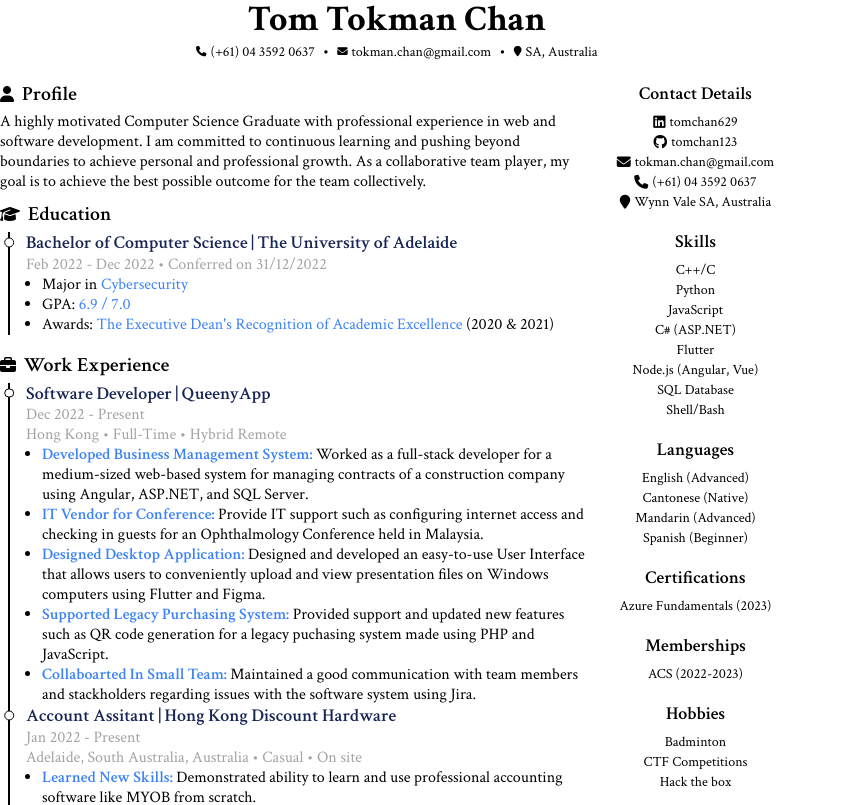
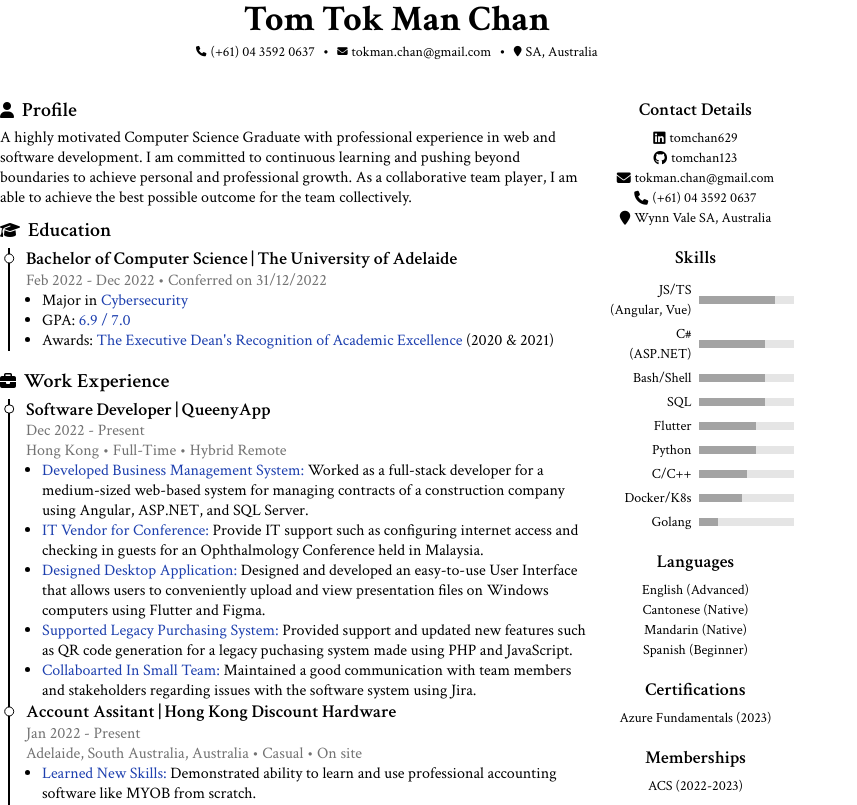
Before and after one commit to tomchan123/svelte-ui, a SvelteKit app: page /resume in a window 1280 px wide. Shown: the top 805 px of the page, without its empty margins (0-857 px from the left). Built offline with nearby package versions, Linux system fonts and the light colour scheme.

Commit message:
Updated resume

```diff
--- a/src/routes/resume/+page.svelte
+++ b/src/routes/resume/+page.svelte
@@ -3,8 +3,8 @@
 </script>
 
 <Comp.A4>
-	<div class="mb-4">
-		<h1 class="font-bold text-4xl text-center">Tom Tokman Chan</h1>
+	<div class="mb-8">
+		<h1 class="font-bold text-4xl text-center">Tom Tok Man Chan</h1>
 		<div class="flex flex-row gap-2 items-center">
 			<div class="flex flex-row items-center gap-1">
 				<i class="fa-solid fa-phone text-2xs" />
@@ -36,7 +36,7 @@
 					A highly motivated Computer Science Graduate with professional
 					experience in web and software development. I am committed to
 					continuous learning and pushing beyond boundaries to achieve personal
-					and professional growth. As a collaborative team player, my goal is to
+					and professional growth. As a collaborative team player, I am able to
 					achieve the best possible outcome for the team collectively.
 				</p>
 			</section>
@@ -53,17 +53,17 @@
 						/>
 					</div>
 					<div class="leading-tight">
-						<h3 class="text-lg font-semibold leading-tight text-blue-950">
+						<h3 class="text-lg font-semibold leading-tight">
 							Bachelor of Computer Science | The University of Adelaide
 						</h3>
-						<p class="text leading-tight text-neutral-400">
+						<p class="text leading-tight text-neutral-500">
 							Feb 2022 - Dec 2022 • Conferred on 31/12/2022
 						</p>
 						<ul class="list-disc list-outside ml-4">
-							<li>Major in <span class="text-blue-500">Cybersecurity</span></li>
-							<li>GPA: <span class="text-blue-500">6.9 / 7.0</span></li>
+							<li>Major in <span class="text-blue-800">Cybersecurity</span></li>
+							<li>GPA: <span class="text-blue-800">6.9 / 7.0</span></li>
 							<li>
-								Awards: <span class="text-blue-500"
+								Awards: <span class="text-blue-800"
 									>The Executive Dean's Recognition of Academic Excellence</span
 								>
 								(2020 & 2021)
@@ -86,46 +86,42 @@
 						/>
 					</div>
 					<div class="leading-tight">
-						<h3 class="text-lg font-semibold leading-tight text-blue-950">
+						<h3 class="text-lg font-semibold leading-tight">
 							Software Developer | QueenyApp
 						</h3>
-						<p class="leading-tight text-neutral-400">Dec 2022 - Present</p>
-						<p class="leading-tight text-neutral-400">
+						<p class="leading-tight text-neutral-500">Dec 2022 - Present</p>
+						<p class="leading-tight text-neutral-500">
 							Hong Kong • Full-Time • Hybrid Remote
 						</p>
 						<ul class="list-disc list-outside ml-4">
 							<li>
-								<span class="font-semibold text-blue-500">
+								<span class="text-blue-800">
 									Developed Business Management System:
 								</span> Worked as a full-stack developer for a medium-sized web-based
 								system for managing contracts of a construction company using Angular,
 								ASP.NET, and SQL Server.
 							</li>
 							<li>
-								<span class="font-semibold text-blue-500"
-									>IT Vendor for Conference:</span
-								> Provide IT support such as configuring internet access and checking
-								in guests for an Ophthalmology Conference held in Malaysia.
+								<span class="text-blue-800">IT Vendor for Conference:</span> Provide
+								IT support such as configuring internet access and checking in guests
+								for an Ophthalmology Conference held in Malaysia.
 							</li>
 							<li>
-								<span class="font-semibold text-blue-500"
-									>Designed Desktop Application:</span
-								>
+								<span class="text-blue-800">Designed Desktop Application:</span>
 								Designed and developed an easy-to-use User Interface that allows
 								users to conveniently upload and view presentation files on Windows
 								computers using Flutter and Figma.
 							</li>
 							<li>
-								<span class="font-semibold text-blue-500">
+								<span class="text-blue-800">
 									Supported Legacy Purchasing System:
 								</span> Provided support and updated new features such as QR code
 								generation for a legacy puchasing system made using PHP and JavaScript.
 							</li>
 							<li>
-								<span class="font-semibold text-blue-500"
-									>Collaboarted In Small Team:</span
-								> Maintained a good communication with team members and stackholders
-								regarding issues with the software system using Jira.
+								<span class="text-blue-800">Collaboarted In Small Team:</span> Maintained
+								a good communication with team members and stakeholders regarding
+								issues with the software system using Jira.
 							</li>
 						</ul>
 					</div>
@@ -138,24 +134,23 @@
 						/>
 					</div>
 					<div class="leading-tight">
-						<h3 class="text-lg font-semibold leading-tight text-blue-950">
+						<h3 class="text-lg font-semibold leading-tight">
 							Account Assitant | Hong Kong Discount Hardware
 						</h3>
-						<p class="leading-tight text-neutral-400">Jan 2022 - Present</p>
-						<p class="leading-tight text-neutral-400">
+						<p class="leading-tight text-neutral-500">Jan 2022 - Present</p>
+						<p class="leading-tight text-neutral-500">
 							Adelaide, South Australia, Australia • Casual • On site
 						</p>
 						<ul class="list-disc list-outside ml-4">
 							<li>
-								<span class="font-semibold text-blue-500">
-									Learned New Skills:
-								</span> Demonstrated ability to learn and use professional accounting
-								software like MYOB from scratch.
+								<span class="text-blue-800"> Learned New Skills: </span> Demonstrated
+								ability to learn and use professional accounting software like MYOB
+								from scratch.
 							</li>
-							<!-- <li>
-								<span class="font-semibold">Resolved Client Conflicts:</span> Maintained
-								a good rapport resolved misunderstandings the with suppliers regularly.
-							</li> -->
+							<li>
+								<span class="text-blue-800">Resolved Client Conflicts:</span> Maintained
+								a good rapport with customers and suppliers.
+							</li>
 						</ul>
 					</div>
 				</div>
@@ -175,7 +170,7 @@
 						/>
 					</div>
 					<div class="leading-tight">
-						<h3 class="text-lg font-semibold leading-tight text-blue-950">
+						<h3 class="text-base leading-tight text-blue-800">
 							Covid-19 Tracing Web Application | Group Project
 						</h3>
 						<p class="leading-tight">
@@ -192,7 +187,7 @@
 						/>
 					</div>
 					<div class="leading-tight">
-						<h3 class="text-lg font-semibold leading-tight text-blue-950">
+						<h3 class="text-base leading-tight text-blue-800">
 							Analysing Trend on YouTube | Individual Project
 						</h3>
 						<p class="leading-tight">
@@ -210,12 +205,13 @@
 						/>
 					</div>
 					<div class="leading-tight">
-						<h3 class="text-lg font-semibold leading-tight text-blue-950">
+						<h3 class="text-base leading-tight text-blue-800">
 							Building AI Mailbot | Individual Project
 						</h3>
 						<p class="leading-tight">
-							Developed a mailbot that can automatically fetch news, summarise
-							the content using LLM and send to subscribed users.
+							Developed a mailbot using Golang that can automatically fetch
+							news, summarise the content using LLM and send to subscribed
+							users.
 						</p>
 					</div>
 				</div>
@@ -227,7 +223,7 @@
 						/>
 					</div>
 					<div class="leading-tight">
-						<h3 class="text-lg font-semibold leading-tight text-blue-950">
+						<h3 class="text-base leading-tight text-blue-800">
 							Miscellaneous Projects
 						</h3>
 						<ul class="leading-tight list-outside ml-4 list-disc">
@@ -239,9 +235,10 @@
 								Built a simple Multilayer Perceptron for recognising handwritten
 								digits from scratch.
 							</li>
-							<!-- <li>
-								Built an assortment of Web UIs using tailwindcss and svelte
-							</li> -->
+							<li>
+								Built an assortment of beuatifully designed Web UIs using
+								tailwindcss and Svelte
+							</li>
 						</ul>
 					</div>
 				</div>
@@ -271,24 +268,88 @@
 					<p>Wynn Vale SA, Australia</p>
 				</div>
 			</div>
-			<div class="flex flex-col items-center mb-4">
+			<div class="flex flex-col items-center mb-4 gap-y-1">
 				<h2 class="mb-1 text-center text-lg font-semibold">Skills</h2>
-				<p class="text-sm text-center">
+				<div class="flex flex-row justify-center w-full gap-2 items-center">
+					<p class="text-sm w-1/2 text-right">JS/TS<br />(Angular, Vue)</p>
+					<div class="w-1/2 bg-neutral-200 h-2 relative">
+						<div class="w-[80%] bg-neutral-400 h-full" />
+						<small class="text-transparent absolute">Advanced</small>
+					</div>
+				</div>
+				<div class="flex flex-row justify-center w-full gap-2 items-center">
+					<p class="text-sm w-1/2 text-right">C#<br />(ASP.NET)</p>
+					<div class="w-1/2 bg-neutral-200 h-2 relative">
+						<div class="w-[70%] bg-neutral-400 h-full" />
+						<small class="text-transparent absolute">Advanced</small>
+					</div>
+				</div>
+				<div class="flex flex-row justify-center w-full gap-2 items-center">
+					<p class="text-sm w-1/2 text-right">Bash/Shell</p>
+					<div class="w-1/2 bg-neutral-200 h-2 relative">
+						<div class="w-[70%] bg-neutral-400 h-full" />
+						<small class="text-transparent absolute">Advanced</small>
+					</div>
+				</div>
+				<div class="flex flex-row justify-center w-full gap-2 items-center">
+					<p class="text-sm w-1/2 text-right">SQL</p>
+					<div class="w-1/2 bg-neutral-200 h-2 relative">
+						<div class="w-[70%] bg-neutral-400 h-full" />
+						<small class="text-transparent absolute">Advanced</small>
+					</div>
+				</div>
+				<div class="flex flex-row justify-center w-full gap-2 items-center">
+					<p class="text-sm w-1/2 text-right">Flutter</p>
+					<div class="w-1/2 bg-neutral-200 h-2 relative">
+						<div class="w-[60%] bg-neutral-400 h-full" />
+						<small class="text-transparent absolute">Medium</small>
+					</div>
+				</div>
+				<div class="flex flex-row justify-center w-full gap-2 items-center">
+					<p class="text-sm w-1/2 text-right">Python</p>
+					<div class="w-1/2 bg-neutral-200 h-2 relative">
+						<div class="w-[60%] bg-neutral-400 h-full" />
+						<small class="text-transparent absolute">Medium</small>
+					</div>
+				</div>
+				<div class="flex flex-row justify-center w-full gap-2 items-center">
+					<p class="text-sm w-1/2 text-right">C/C++</p>
+					<div class="w-1/2 bg-neutral-200 h-2 relative">
+						<div class="w-[50%] bg-neutral-400 h-full" />
+						<small class="text-transparent absolute">Medium</small>
+					</div>
+				</div>
+				<div class="flex flex-row justify-center w-full gap-2 items-center">
+					<p class="text-sm w-1/2 text-right">Docker/K8s</p>
+					<div class="w-1/2 bg-neutral-200 h-2 relative">
+						<div class="w-[45%] bg-neutral-400 h-full" />
+						<small class="text-transparent absolute">Medium</small>
+					</div>
+				</div>
+				<div class="flex flex-row justify-center w-full gap-2 items-center">
+					<p class="text-sm w-1/2 text-right">Golang</p>
+					<div class="w-1/2 bg-neutral-200 h-2 relative">
+						<div class="w-[20%] bg-neutral-400 h-full" />
+						<small class="text-transparent absolute">Basic</small>
+					</div>
+				</div>
+
+				<!-- <p class="text-sm text-center">
 					C++/C
 					<br />Python
-					<br />JavaScript
+					<br />JavaScript (Angular, Vue)
 					<br />C# (ASP.NET)
 					<br />Flutter
-					<br />Node.js (Angular, Vue)
 					<br />SQL Database
 					<br />Shell/Bash
-				</p>
+					<br />Docker
+				</p> -->
 			</div>
 			<div class="flex flex-col items-center mb-4">
 				<h2 class="mb-1 text-center text-lg font-semibold">Languages</h2>
 				<p class="text-center text-sm">English (Advanced)</p>
 				<p class="text-center text-sm">Cantonese (Native)</p>
-				<p class="text-center text-sm">Mandarin (Advanced)</p>
+				<p class="text-center text-sm">Mandarin (Native)</p>
 				<p class="text-center text-sm">Spanish (Beginner)</p>
 			</div>
 			<div class="flex flex-col items-center mb-4">
@@ -299,12 +360,12 @@
 				<h2 class="mb-1 text-center text-lg font-semibold">Memberships</h2>
 				<p class="text-center text-sm">ACS (2022-2023)</p>
 			</div>
-			<div class="flex flex-col items-center">
+			<!-- <div class="flex flex-col items-center">
 				<h2 class="mb-1 text-center text-lg font-semibold">Hobbies</h2>
 				<p class="text-center text-sm">Badminton</p>
 				<p class="text-center text-sm">CTF Competitions</p>
 				<p class="text-center text-sm">Hack the box</p>
-			</div>
+			</div> -->
 		</aside>
 	</div>
 </Comp.A4>
--- a/src/routes/resume/A4.svelte
+++ b/src/routes/resume/A4.svelte
@@ -1,5 +1,5 @@
 <div
-	class=" w-[210mm] h-[297mm] font-crimson flex flex-col items-center overflow-auto"
+	class=" w-[210mm] h-[297mm] font-crimson flex flex-col items-center overflow-visible"
 >
 	<slot />
 </div>
```
